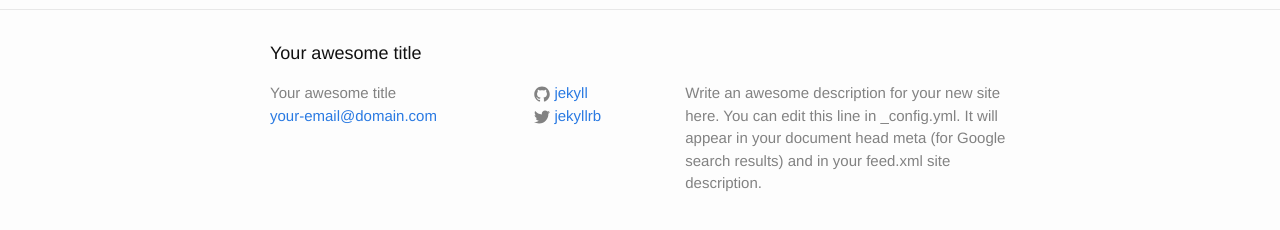
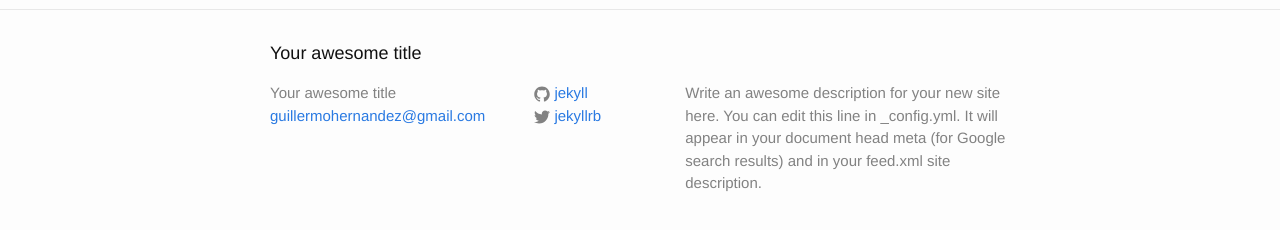
Before and after one commit to guillermohernandez/guillermohernandez.github.io, a Jekyll site: the page built from index.html, in a window 1280 px wide. Shown: the part 287-517 px from the top of the page. Built offline with Jekyll 4.4.1, drawn with Linux system fonts in a browser that asks for light colours.

Commit message:
Updated Config

```diff
--- a/_config.yml
+++ b/_config.yml
@@ -1,6 +1,6 @@
 ---
 title: Your awesome title
-timezone: UTC
+timezone: America/Chicago
 collections:
   posts:
     title: Posts
@@ -8,7 +8,7 @@ collections:
   uploads:
     title: Uploads
     output: true
-email: your-email@domain.com
+email: guillermohernandez@gmail.com
 description: |
   Write an awesome description for your new site here. You can edit this line in _config.yml. It will appear in your document head meta (for Google search results) and in your feed.xml site description.
 baseurl:
```
